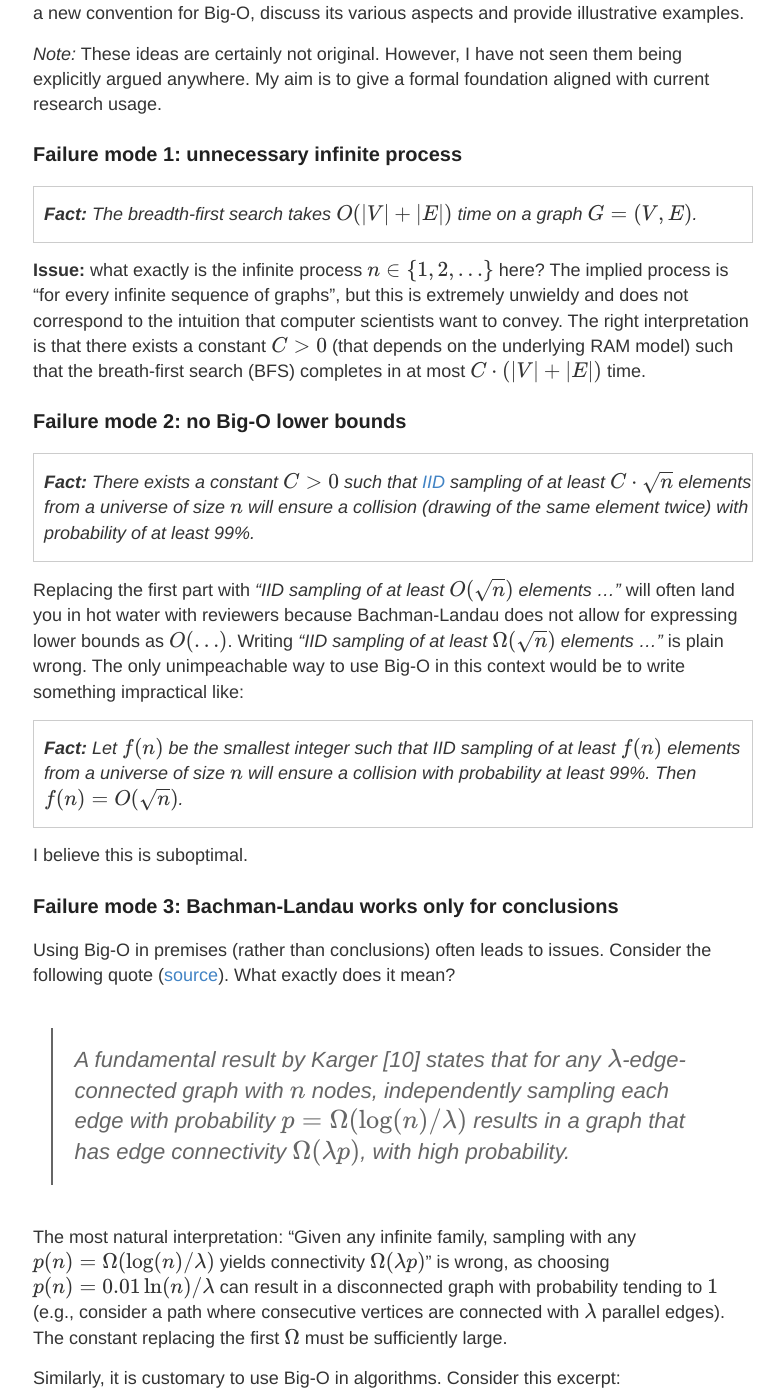
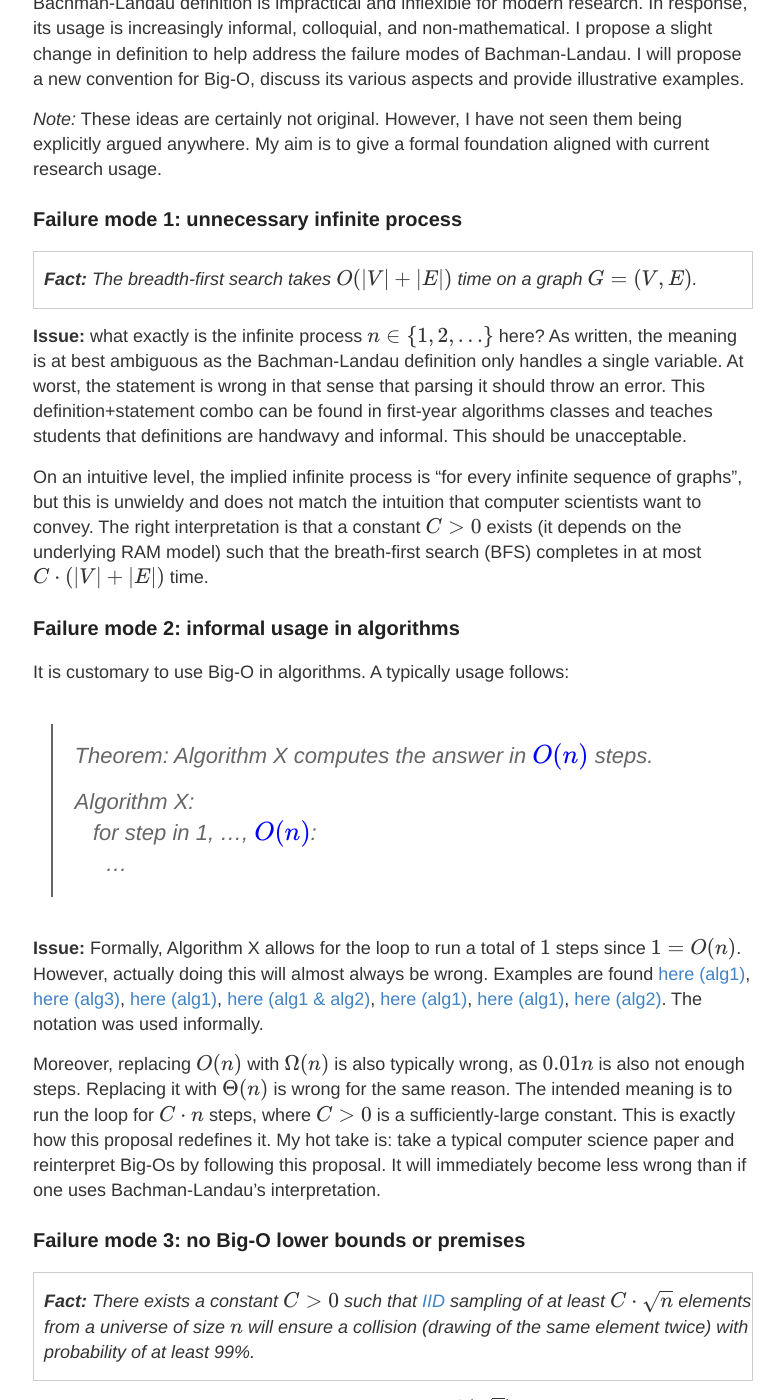
Before and after one commit to Zuza/zuza.github.io, a Jekyll site: the page built from _posts/2023-02-07-O-notation.md, in a window 1280 px wide and 1400 px high, scrolled down 961 px. Shown: the whole window, without its empty margins (247-1031 px from the left). Built offline with Jekyll 4.4.1, drawn with Linux system fonts in a browser that asks for light colours; formulas are drawn with MathJax 3; comment, search, counter and statistics services are not loaded; some of the changed text lies outside the part shown.

Commit message:
modern o notation

```diff
--- a/_posts/2022-11-11-O-notation.md
+++ b/_posts/2023-02-07-O-notation.md
@@ -13,6 +11,8 @@
 Computer science adopted the Big-O notation from number theory, where it was pioneered by Bachman and Landau in the 1900s. We review the standard definition.
 <div markdown=1 class="theorem">
 **The Bachman-Landau definition:** Given functions \\( f, g : \\{1, 2, \ldots\\} \to \mathbb{R} \\) we write \\( f(n) = O( g(n) ) \\) when there exist \\( C > 0, n_0 > 0 \\) such that \\( \vert f(n) \vert \le C \cdot g(n) \\) for all \\( n \ge n_0 \\).
+
+Similarly, $f(n) = \Omega(g(n))$ when there exist \\( C > 0, n_0 > 0 \\) such that \\( \vert f(n) \vert\ {\color{blue}\ge}\ C \cdot g(n) \\) for all \\( n \ge n_0 \\).
 </div>
 
 Big-O turned out to be one of the most influential driving forces of algorithm design. Researchers using Big-O were implicitly guided to focus on the big picture: ignore constants and lower-order terms, and only focus on asymptotics (as any finite-value behavior is cropped off).
@@ -27,10 +27,26 @@
 **Fact:** The breadth-first search takes $O(|V| + |E|)$ time on a graph $G = (V, E)$.
 </div>
 
-**Issue:** what exactly is the infinite process \\(n \in \\{ 1, 2, \ldots \\}\\) here? The implied process is "for every infinite sequence of graphs", but this is extremely unwieldy and does not correspond to the intuition that computer scientists want to convey.
-The right interpretation is that there exists a constant $C > 0$ (that depends on the underlying RAM model) such that the breath-first search (BFS) completes in at most $C \cdot (|V| + |E|)$ time.
+**Issue:** what exactly is the infinite process \\(n \in \\{ 1, 2, \ldots \\}\\) here? As written, the meaning is at best ambiguous as the Bachman-Landau definition only handles a single variable. At worst, the statement is wrong in that sense that parsing it should throw an error. This definition+statement combo can be found in first-year algorithms classes and teaches students that definitions are handwavy and informal. This should be unacceptable.
 
-### Failure mode 2: no Big-O lower bounds
+On an intuitive level, the implied infinite process is "for every infinite sequence of graphs", but this is unwieldy and does not match the intuition that computer scientists want to convey.
+The right interpretation is that a constant $C > 0$ exists (it depends on the underlying RAM model) such that the breath-first search (BFS) completes in at most $C \cdot (|V| + |E|)$ time.
+
+### Failure mode 2: informal usage in algorithms
+
+It is customary to use Big-O in algorithms. A typically usage follows:
+
+> Theorem: Algorithm X computes the answer in \\( {\color{blue}{O(n)}} \\) steps.
+>
+> Algorithm X: \\
+> &nbsp;&nbsp; for step in 1, ..., \\( {\color{blue}{O(n)}} \\): \\
+> &nbsp;&nbsp;&nbsp;&nbsp; ...
+
+**Issue:** Formally, Algorithm X allows for the loop to run a total of $1$ steps since $1 = O(n)$. However, actually doing this will almost always be wrong. Examples are found [here (alg1)](https://arxiv.org/pdf/2102.06977.pdf), [here (alg3)](https://arxiv.org/pdf/2003.08929.pdf), [here (alg1)](https://papers.nips.cc/paper/2021/file/b035d6563a2adac9f822940c145263ce-Paper.pdf), [here (alg1 & alg2)](https://proceedings.neurips.cc/paper/2018/file/79a49b3e3762632813f9e35f4ba53d6c-Paper.pdf), [here (alg1)](https://epubs.siam.org/doi/pdf/10.1137/1.9781611977073.107), [here (alg1)](https://ieeexplore.ieee.org/stamp/stamp.jsp?arnumber=9317991), [here (alg2)](https://arxiv.org/pdf/2206.02348.pdf). The notation was used informally.
+
+Moreover, replacing $O(n)$ with $\Omega(n)$ is also typically wrong, as $0.01 n$ is also not enough steps. Replacing it with $\Theta(n)$ is wrong for the same reason. The intended meaning is to run the loop for $C \cdot n$ steps, where $C > 0$ is a sufficiently-large constant. This is exactly how this proposal redefines it. My hot take is: take a typical computer science paper and reinterpret Big-Os by following this proposal. It will immediately become less wrong than if one uses Bachman-Landau's interpretation.
+
+### Failure mode 3: no Big-O lower bounds or premises
 
 <div markdown=1 class="theorem">
 **Fact:** There exists a constant $C > 0$ such that [IID](https://en.wikipedia.org/wiki/Independent_and_identically_distributed_random_variables) sampling of at least $C \cdot \sqrt{n}$ elements from a universe of size $n$ will ensure a collision (drawing of the same element twice) with probability of at least 99%.
@@ -40,28 +56,20 @@
 <div markdown=1 class="theorem">
 **Fact:** Let $f(n)$ be the smallest integer such that IID sampling of at least $f(n)$ elements from a universe of size $n$ will ensure a collision with probability at least 99%. Then $f(n) = O(\sqrt{n})$.
 </div>
-I believe this is suboptimal.
+I believe this inflexibility is suboptimal.
 
-### Failure mode 3: Bachman-Landau works only for conclusions
 
-Using Big-O in premises (rather than conclusions) often leads to issues. Consider the following quote ([source](https://dl.acm.org/doi/10.1145/3086465)). What exactly does it mean?
+As a general rule: Using Big-O in premises (rather than conclusions) or in lower bounds (rather than upper bounds) often leads to issues. Similarly to the example above, consider the following quote ([source](https://dl.acm.org/doi/10.1145/3086465)). What exactly does it mean?
 
 > A fundamental result by Karger [10] states that for any $\lambda$-edge-connected graph with $n$ nodes, independently sampling each edge with probability $p = \Omega(\log (n) / \lambda)$ results in a graph that has edge connectivity $\Omega(\lambda p)$, with high probability.
 
-The most natural interpretation: "Given any infinite family, sampling with any \\( p(n) = \Omega(\log(n) / \lambda) \\) yields connectivity \\( \Omega(\lambda p) \\)" is wrong, as choosing \\( p(n) = 0.01 \ln(n) / \lambda \\) can result in a disconnected graph with probability tending to \\( 1 \\) (e.g., consider a path where consecutive vertices are connected with \\( \lambda \\) parallel edges). The constant replacing the first $\Omega$ must be sufficiently large.
-
-Similarly, it is customary to use Big-O in algorithms. Consider this excerpt:
-
-> 3: &nbsp;&nbsp;&nbsp;&nbsp; $T \gets O(p \kappa_1 \kappa_2 \kappa_3 \log(\frac{\kappa}{\eps}))$ \\
-> 4: &nbsp;&nbsp;&nbsp;&nbsp; **for** $t = 0$ to $T$ **do**
-
-([Source](https://arxiv.org/pdf/2102.06977.pdf)) The statement $T = O(\ldots)$ would formally assert that setting $T \gets 1$ is valid, but the algorithm fails in this case. The notation was used informally.
+The most natural interpretation: "Given any infinite family, sampling with any \\( p(n) = \Omega(\log(n) / \lambda) \\) yields connectivity \\( \Omega(\lambda p) \\)" is wrong, as choosing \\( p(n) = 0.01 \ln(n) / \lambda \\) can result in a disconnected graph with probability tending to \\( 1 \\) (e.g., consider a path where consecutive vertices are connected with \\( \lambda \\) parallel edges). The constant replacing the first $\Omega$ must be sufficiently large. The inflexibility of Big-O caused the statement to be imprecise at best.
 
 ### Failure mode 4: colloquial usage and lack of formality
 
 On its face, Bachman-Landau does not explicitly define the meaning of statements like \\( O(n) + O(n) = O(n) \\), \\( n^{O(1)} \\), or \\( \exp(-\Omega(n)) \\). As such, researchers attach their own semantics to these. These vary in formality and mean different things to different authors.
 
-At the same time, Big-O is proliferating to the point where many papers never explicitly specify any constants. In an extreme limit, this might lead to a world where papers are written exclusively with Big-Os (due to their inherent practicality), while its usage has become informal, unspecified folklore, and uncoordinated between subareas. In such a world, only domain experts would be able to infer the correct semantics of formal statements, introducing unnecessary barriers to interdisciplinarity in science.
+At the same time, Big-O is proliferating to the point where many papers never explicitly specify any constants. In an extreme limit, this might lead to a world where papers are written exclusively with Big-Os (due to their inherent practicality), while its usage has become informal, unspecified folklore, and uncoordinated between subareas. In such a world, only domain experts would be able to infer the correct semantics of formal statements, introducing unnecessary barriers to interdisciplinarity in science. At worst, informality and misinterpretations cause wrong statements to be claimed.
 
 On a positive note, such a scenario is easily avoidable: we put forward several proposals on how to formalize Big-Os (like this manuscript!), and papers specify which proposal they follow.
 
@@ -148,7 +156,19 @@
 
 **Issue: Scope.** It would be clunky to use $O_1$ afresh only once in a paper. Therefore, I propose to keep the "scope" (i.e., the lifetime of a Big-Os constant) *minimal*. The scope should be clear from the context, but as a default, each new statement or paragraph should clear old constants. Of course, one can always explicitly save a constant for global use with \\( C_{\mathrm{important}} := O_1 \\).
 
-### Example: "with high probability"
+### Example: "For sufficiently large $n$"
+
+In many subareas of computer science and mathematics one only wants to make statements that hold for sufficiently large values of (the underlying infinite process) $n$. Consider the statement:
+
+\\[ \Omega(n \log n) \ge O(n) . \\]
+
+Within this proposal, such a statement is not true as written (for any ordering of quantifiers). On the other hand, the intended correct statement is:
+
+\\[ \Omega_1(n \log n) \ge O_1(n) \text{ for } n > O_2(1) . \\]
+
+I propose that such intentions be supported: writing "all statements in this paper hold only for sufficiently large $n$" effectively means automatically transforming all statements from the first into the second one. More generally, each statement gets appended with \\(\text{for } n > O_{\text{last}}(1) \\), where the introduced $O$ is last in the quantifier ordering.
+
+### Example: "With high probability"
 
 Theoretical computer scientists often use the statement "*Algorithm $A$ is correct with high probability.*" to mean exactly "*Algorithm $A(O_1)$ is correct with probability at least \\( 1 - 1 / n^{O_1(1)} \\).*" Critically, the algorithm must be tunable in response to $O_1$ to facilitate any requested failure probability like \\( 1 - 1 / n^{100} \\), where $n$ should be clear from the context (most commonly: input size).
 
@@ -211,7 +231,7 @@
 
 # Other aspects
 
-- **How to interpret Big-Theta?** A statement $P$ containing $\Theta(x)$ is correct if we can replace "$\Theta(x)$" with "at most $O(x)$" and "at least $\Omega(x)$" with the statement holding (both must hold). For example, the statement "The optimal comparison-based sorting algorithm completes in $\Theta(n \log n)$ rounds." is correct.
+- **How to interpret Big-Theta?** A statement $P$ containing $\Theta(x)$ is correct if we can replace "$\Theta(x)$" with "at most $O(x)$" and "at least $\Omega(x)$" with the statement holding (both must hold). For example, this statement is correct: "The optimal comparison-based sorting algorithm completes in $\Theta(n \log n)$ rounds."
 
 - **How to interpret Little-o and Little-omega?** The Little-o and Little-Omega are attached to an infinite process that needs to be specified or clear from the context. A statement containing (a single) little-o is correct if we can replace it with some (adversarially chosen) sequence $(a_n)_n$ that tends to $0$. For example, \\(o_1(1) + o_2(1) = o_3(1)\\) is correct. Another example, "The quadratic sieve factors $n$ in $n^{o(1)}$ time (as $n \to \infty$)." is correct. Little-omega is analogous, except the sequence must tend to $\infty$. For example, "$P \neq NP$ would imply that the optimal algorithm for 3-SAT needs $n^{\omega(1)}$ time on instances of size $n$ (as $n \to \infty$)" is correct.
 
--- a/index.html
+++ b/index.html
@@ -4,7 +4,6 @@
 
 <div class="posts">
   {% for post in site.posts %}
-    {% if post.title != "A Modern Big-O without Notation Abuse" %}
     <article class="post">
 
       <h1><a href="{{ site.baseurl }}{{ post.url }}">{{ post.title }}</a></h1>
@@ -15,6 +14,5 @@
 
       <a href="{{ site.baseurl }}{{ post.url }}" class="read-more">Read More</a>
     </article>
-    {% endif %}
   {% endfor %}
 </div>
```
Also changed, not shown: other parts of _posts/2023-02-07-O-notation.md (+1 -3 lines).
